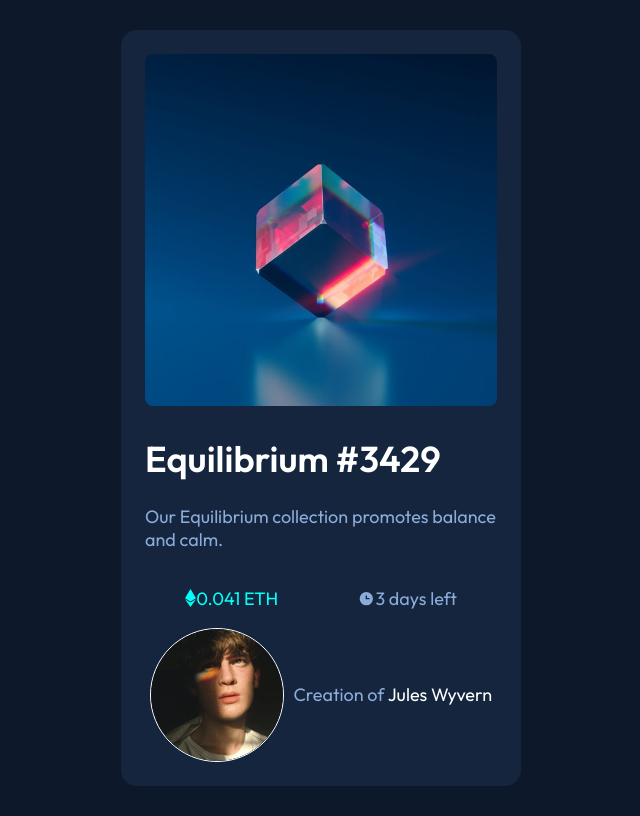
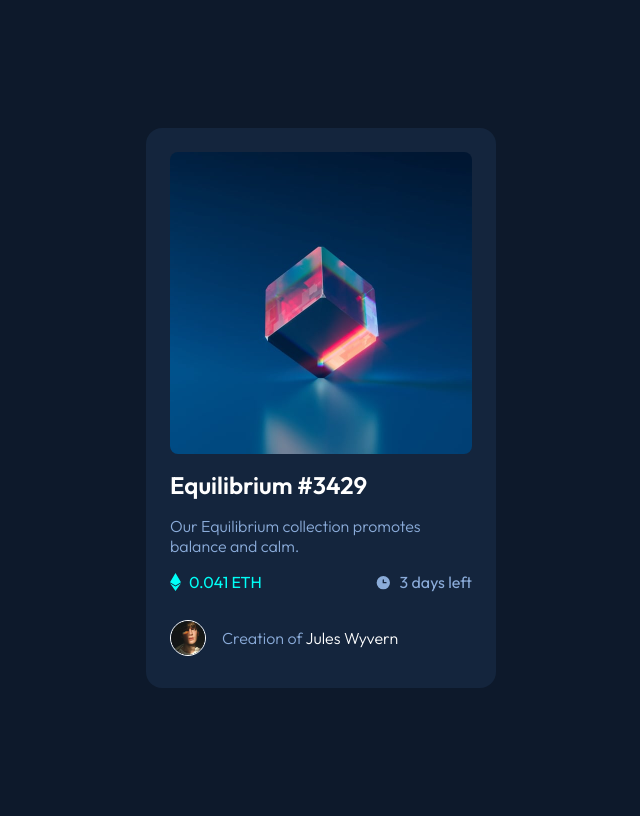
Before and after one commit to loicsolbes/nft-card, a plain HTML site: page index.html in a window 1280 px wide. Shown: the whole page, without its empty margins (319-959 px from the left). Drawn offline with Linux system fonts and the light colour scheme.

Commit message:
divider added

```diff
--- a/index.html
+++ b/index.html
@@ -16,14 +16,15 @@
 <body>
 
   <div class="card">
-    <div>
+    <div id="img-container">
       <img src="images/image-equilibrium.jpg" alt="Cube made of glass with a blue background" id="img-nft">
+      <img src="images/icon-view.svg" id="view">
     </div>
     <div>
       <div id="info">
         <h1 id="title">Equilibrium #3429</h1>
         <p>Our Equilibrium collection promotes balance and calm.</p>
-        <div class="split">
+        <div class="split" id="price-time">
           <div class="split">
             <img src="images/icon-ethereum.svg" alt="Ethereum logo">
             <p id="price"> 0.041 ETH</p>
@@ -34,7 +35,8 @@
           </div>
         </div>
       </div>
-      <div class="split">
+      <hr id="solid">
+      <div class="split" id="start">
           <img src="images/image-avatar.png" alt="Man with blue eyes and a shadow hide the left half of his face" id="img-avatar">
           <p>Creation of <span>Jules Wyvern</span></p>
       </div>
--- a/style.css
+++ b/style.css
@@ -13,12 +13,17 @@
 
   body {
     font-family: 'Outfit', sans-serif;
-    font-size: 18px;
+    font-size: 16px;
     background-color: hsl(217, 54%, 11%);
     display: flex;
     min-height: 100vh;
     justify-content: center;
     align-items: center;
+    font-weight: 300;
+  }
+
+  div#info > p {
+    margin: 0;
   }
 
   span{
@@ -29,31 +34,77 @@
     background-color: hsl(216, 50%, 16%);
     color: hsl(215, 51%, 70%);
     border-radius: 1rem;
-    max-width: 400px;
+    max-width: 350px;
     padding: 1.5rem;
   }
 
   .split {
     display: flex;
-    justify-content: space-around;
+    justify-content: space-between;
     align-items: center;
+  }
+
+  /*Selectionne et applique la margin aux éléments qui ont un autre élément à leur gauche*/
+  .split > * + * {
+    margin-left: .5em;
+  }
+
+  #start.split {
+    justify-content: start;
+  }
+
+  #start.split > * + * {
+    margin-left: 1rem;
+  }
+
+  #price-time.split {
+    font-weight: 400;
+  }
+
+  #img-container {
+    position: relative;
+    display: flex;
+    justify-content: center;
+    align-items: center;
+  }
+
+  #img-nft{
+    width: 100%;
+    border-radius: 0.5rem;
+  }
+
+  #view {
+    position: absolute;
+    opacity: 0;
   }
 
   #title {
     color: white;
+    font-weight: 900;
+    font-size: 1.5rem;
   }
 
   #price {
     color: hsl(178, 100%, 50%);
   }
 
-  #img-nft{
-    width: 100%;
-    border-radius: 0.5rem;
+  #solid{
+    background-color: hsl(215, 32%, 27%);
+    border: 2px solid hsl(216, 50%, 16%);
+    margin: 0;
 
   }
 
   #img-avatar {
     border-radius: 50%;
     border: 0.1rem solid white;
+    max-width: 2.25rem;
   }
+
+  #title:hover, span:hover {
+    color: hsl(178, 100%, 50%);
+  }
+
+  #view:hover {
+    opacity: 1;
+  }
```
